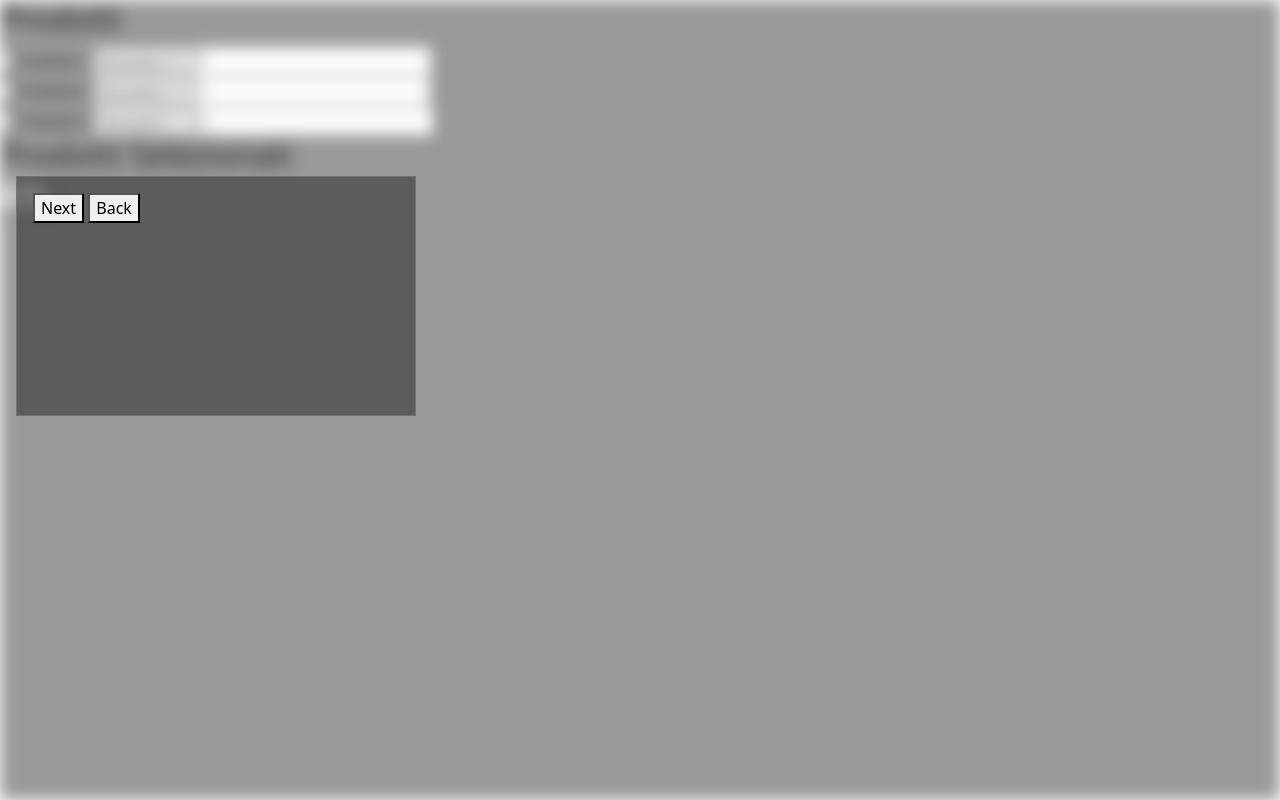
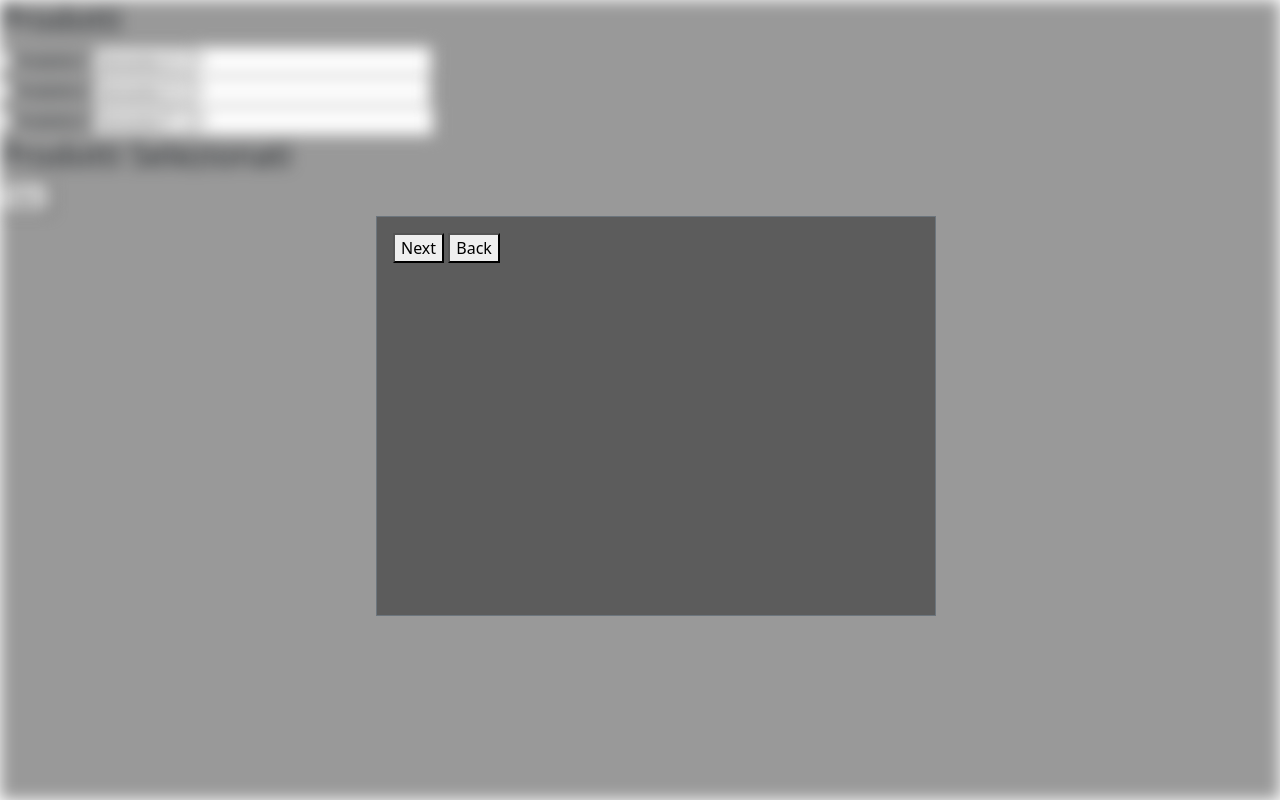
Before and after one commit to kraken003/RiepilogoOrdine, a website with bundled scripts: page index.html in a window 1280 px wide. Both pictures are taken after a click on the button "Next". Built offline with nearby package versions, Linux system fonts and the light colour scheme.

Commit message:
centered modal

```diff
--- a/style.css
+++ b/style.css
@@ -1,11 +1,12 @@
 #myModal{
     position:absolute;
-    height: 15rem;
-    width: 25rem;
+    min-height: 25rem;
+    width: 35rem;
     background-color: rgba(0,0,0,0.4);
     z-index:1;
-    top: 20%;
-    margin: auto;
+    top: 50%;
+    left: 50%;
+    transform: translate(-50%, -50%);
 }
 .modalEE {
     position: fixed; /* Stay in place */
@@ -18,5 +19,5 @@
     background-color: rgb(0,0,0); /* Fallback color */
     background-color: rgba(0,0,0,0.4); /* Black w/ opacity */
     filter: blur(8px);
-  -webkit-filter: blur(8px);
+    -webkit-filter: blur(8px);
   }
```
